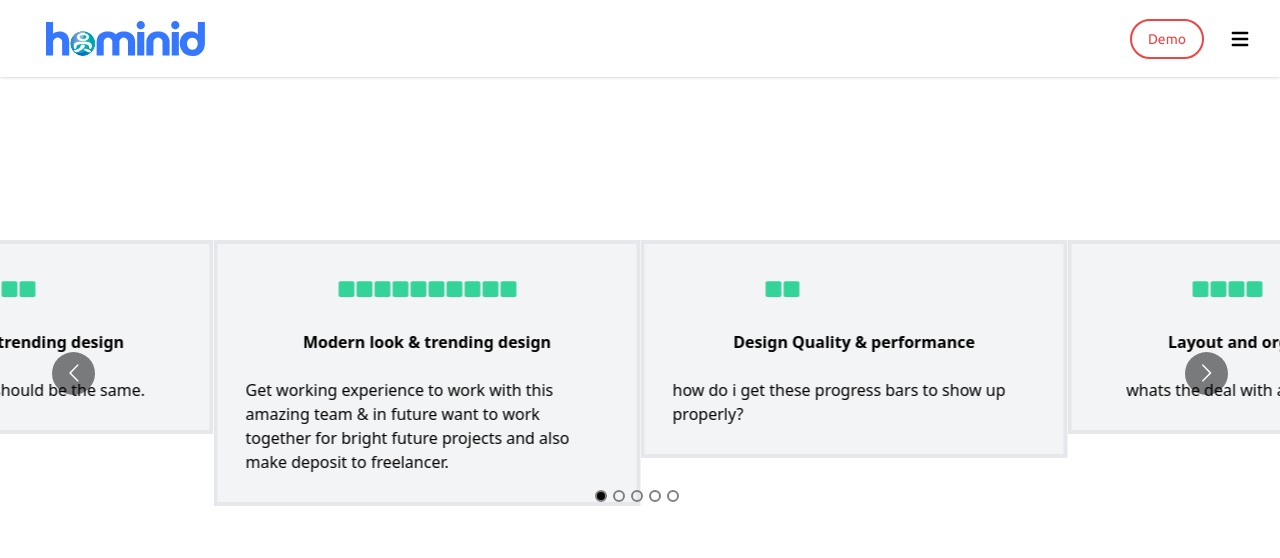
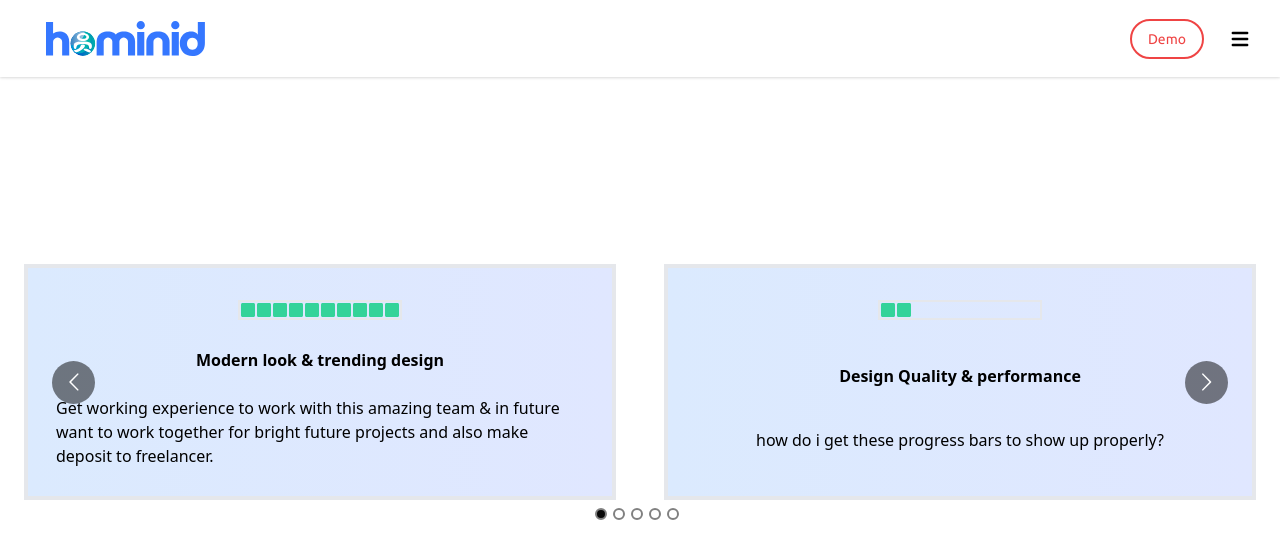
Before and after one commit to hominids/home, a Next.js app: page / in a window 1280 px wide. Shown: the top 558 px of the page. Built offline with nearby package versions, Linux system fonts and the light colour scheme.

Commit message:
style carousel

```diff
--- a/components/Progress.js
+++ b/components/Progress.js
@@ -8,20 +8,20 @@ const Progress = ({ progress }) => {
     if(i < progress) {
       totalProgress.push(
         <li key={i}>
-          <FaSquare className="text-green-400 text-xs md:text-base lg:text-lg"/>
+          <FaSquare className="text-green-400 text-base"/>
         </li>
       );
     } else {
       totalProgress.push(
         <li key={i}>
-          <FaSquare className="text-transparent text-xs md:text-base lg:text-lg"/>
+          <FaSquare className="text-transparent text-base"/>
         </li>
       );
     }
   }
   return (
     <div>
-      <ul className="flex">{totalProgress}</ul>
+      <ul className="flex border-2">{totalProgress}</ul>
     </div>
   );
 };
--- a/components/Vote.js
+++ b/components/Vote.js
@@ -57,30 +57,34 @@ import VoteCard from './VoteCard';
         items: 2
       },
       mobile: {
-        breakpoint: { max: 464, min: 0 },
+        breakpoint: { max: 664, min: 0 },
         items: 1
       }
     };
 
     function Vote () {
     return (
-      <div className="mt-60">
+      <div className="flex mt-60">
         <Carousel
-          autoPlaySpeed={1000}
           responsive={responsive}
-          centerMode={true}
-          ssr
+          centerMode={false}
+          //additionalTransform={0}
+          //autoPlaySpeed={1000}
+          //ssr
           showDots={true}
           slidesToSlide={1}
           infinite={true}
           draggable={true}
-          keyBoardControl={true}
-          minimumTouchDrag={80}
-          deviceType={''}
-          itemClass="carousel-item-padding-40-px"
-          containerClass="carousel-container"
-          focusOnSelect={true}
-          sliderClass=""
+          //keyBoardControl={true}
+          //minimumTouchDrag={80}
+          //deviceType={''}
+          //partialVisible={true}
+          //removeArrowOnDeviceType={["tablet", "mobile"]}
+          //focusOnSelect={false}
+          itemClass="flex justify-center p-6"
+          containerClass="flex w-screen"
+          sliderClass="react-multi-carousel-track"
+          //dotListClass=""
         >
           {data.map((item) => {
             return <VoteCard
--- a/components/VoteCard.js
+++ b/components/VoteCard.js
@@ -3,8 +3,8 @@ import Progress from './Progress';
 
 const VoteCard = ({ id, title, description, progress }) => {
     return (
-        <div draggable={false} src={id} className="grid justify-items-center h-50 w-50 p-4 border-4 bg-gray-100">
-            <div className="flex justify-center p-5">
+        <div draggable={false} src={id} className="grid justify-items-center h-50 w-screen p-4 border-4 bg-gradient-to-r from-blue-100 to-indigo-100">
+            <div className="flex justify-center p-4">
               <Progress className="container lg:w-10" progress={progress} />
             </div>
             <h1 className="p-3 font-bold">{title}</h1>
```
